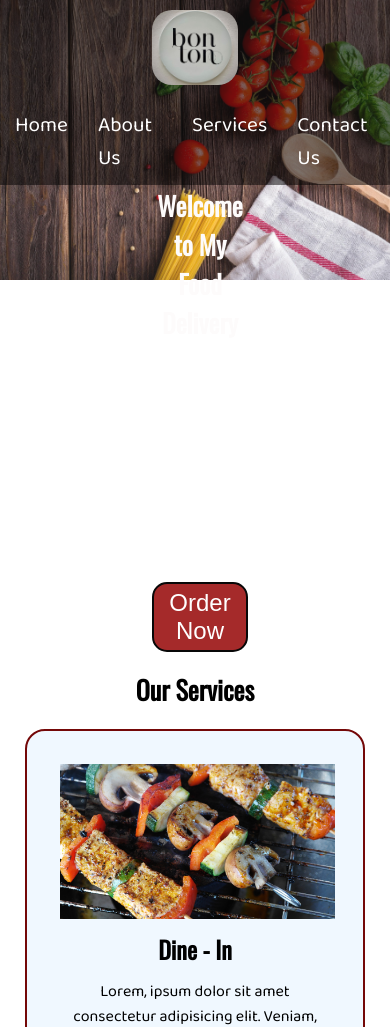
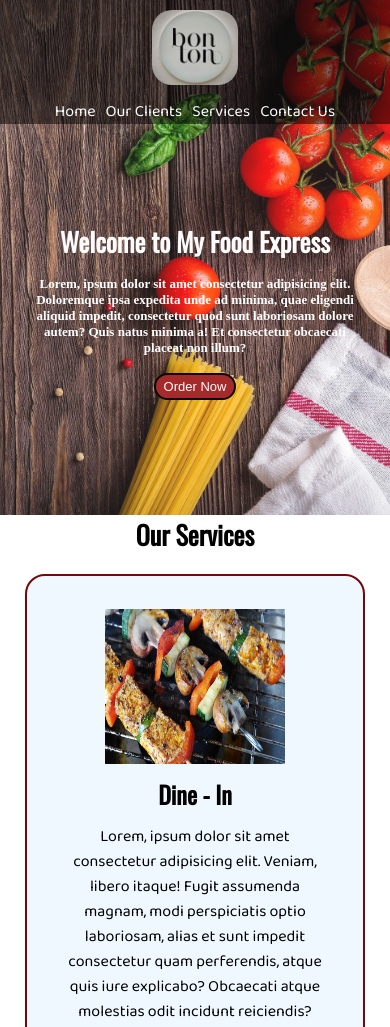
Before and after one commit to abdullahshakir617/MyFoodDelivery, a plain HTML site: page index.html in a window 390 px wide. Shown: the top 1027 px of the page. Drawn offline with nearby package versions, Linux system fonts and the light colour scheme.

Commit message:
made website responsive

```diff
--- a/css/phone.css
+++ b/css/phone.css
@@ -2,16 +2,21 @@
 #navbar{
 
     flex-direction: column;
+}
+#navbar ul li a{
+    font-size: 1rem;
+    padding: 0px 5px;
 }
 
 /* home */
 #home{
     height: 370px;
     /* flex-direction: column; */
+    padding: 3px 28px;
 
 }
 #home::before{
-    height: 280px;
+    height: 515px;
 }
 #home p{
     font-size: 13px;
@@ -21,13 +26,25 @@
     flex-direction: column;
 
 }
+#services .box img{
+    width: 180px;
+}
 /* client section */
 #clients{
     /* flex-direction: column-reverse; */
-    overflow: hidden;
+    /* overflow: hidden; */
+    flex-wrap: wrap;
+}
+#clients .client-item img{
+    width: 70px;
+    padding: 1px 6px;
+    height: auto
 }
 
 /* contact us section */
+#contact-box form{
+    width: 80%;
+}
 
 /* footer */
 
@@ -36,3 +53,7 @@
 
     font-size: 26px;
 }
+.btn{
+    font-size: 13px;
+    padding: 4px 8px;
+}
--- a/css/style.css
+++ b/css/style.css
@@ -2,6 +2,10 @@
 *{
     margin: 0px;
     padding: 0;
+}
+
+html{
+    scroll-behavior: smooth;
 }
 /* Navigation Bar */
 
@@ -13,8 +17,9 @@
     display: flex;
     align-items: center;
     /* justify-content: center; */
-    position: relative;
+    position: sticky;
     top: 0px;
+    z-index: 2;
 }
 
 /* Navigation Bar : logo and image */
@@ -51,9 +56,10 @@
 
 }
 #navbar li:hover{
+
     border: 2px solid black;
     border-radius: 20px;
-    background-color: rgb(94, 86, 86);
+    background-color: black;
     z-index: 1;
 }
 #navbar li a{
@@ -125,7 +131,7 @@
 /* Client Section */
 #client-section{
 
-    height: 344px;
+    /* height: 344px; */
     position: relative;
 }
 #client-section::before{
--- a/index.html
+++ b/index.html
@@ -17,14 +17,14 @@
             <img src="logo.png" alt="Food Delivery">
         </div>
         <ul>
-            <li class="item"><a href="#">Home</a></li>
-            <li class="item"><a href="#">About Us</a></li>
-            <li class="item"><a href="#">Services</a></li>
-            <li class="item"><a href="#">Contact Us</a></li>
+            <li class="item"><a href="#home">Home</a></li>
+            <li class="item"><a href="#client-section">Our Clients</a></li>
+            <li class="item"><a href="#services">Services</a></li>
+            <li class="item"><a href="#contact">Contact Us</a></li>
         </ul>
     </nav>
     <section id="home">
-        <h1 class="hprimary">Welcome to My Food Delivery<h1>
+        <h1 class="hprimary">Welcome to My Food Express<h1>
         <p>Lorem, ipsum dolor sit amet consectetur adipisicing elit. Doloremque ipsa expedita unde ad minima, quae eligendi aliquid impedit, consectetur quod sunt laboriosam dolore autem? Quis natus minima a! Et consectetur obcaecati placeat non illum?</p>
 
         <button class="btn">Order Now</button>
@@ -44,7 +44,7 @@
                 <p class="center">Lorem, ipsum dolor sit amet consectetur adipisicing elit. Veniam, libero itaque! Fugit assumenda magnam, modi perspiciatis optio laboriosam, alias et sunt impedit consectetur quam perferendis, atque quis iure explicabo? Obcaecati atque molestias odit incidunt reiciendis?</p>
             </div>
             <div class="box">
-                <img src="img3.jpg" alt="">
+                <img src="img4.png" alt="">
                 <h2 class="hsecondary center">Delivery</h2>
                 <p class="center">Lorem, ipsum dolor sit amet consectetur adipisicing elit. Veniam, libero itaque! Fugit assumenda magnam, modi perspiciatis optio laboriosam, alias et sunt impedit consectetur quam perferendis, atque quis iure explicabo? Obcaecati atque molestias odit incidunt reiciendis?</p>
             </div>
@@ -64,6 +64,9 @@
             </div>
             <div class="client-item">
                 <img src="client4.png" alt="Our Clients">
+            </div>
+            <div class="client-item">
+                <img src="client5.png" alt="Our Clients">
             </div>
         </div>
 
@@ -93,7 +96,7 @@
     </section>
     <footer>
         <div class="center">
-            Copyright &copy; www.myfooddelivery.com. All rights reserved.
+            Copyright &copy; www.myfoodexpress.com. All rights reserved.
         </div>
     </footer>
 
```
Also changed, not shown: client5.png (added), img4.png (added).
